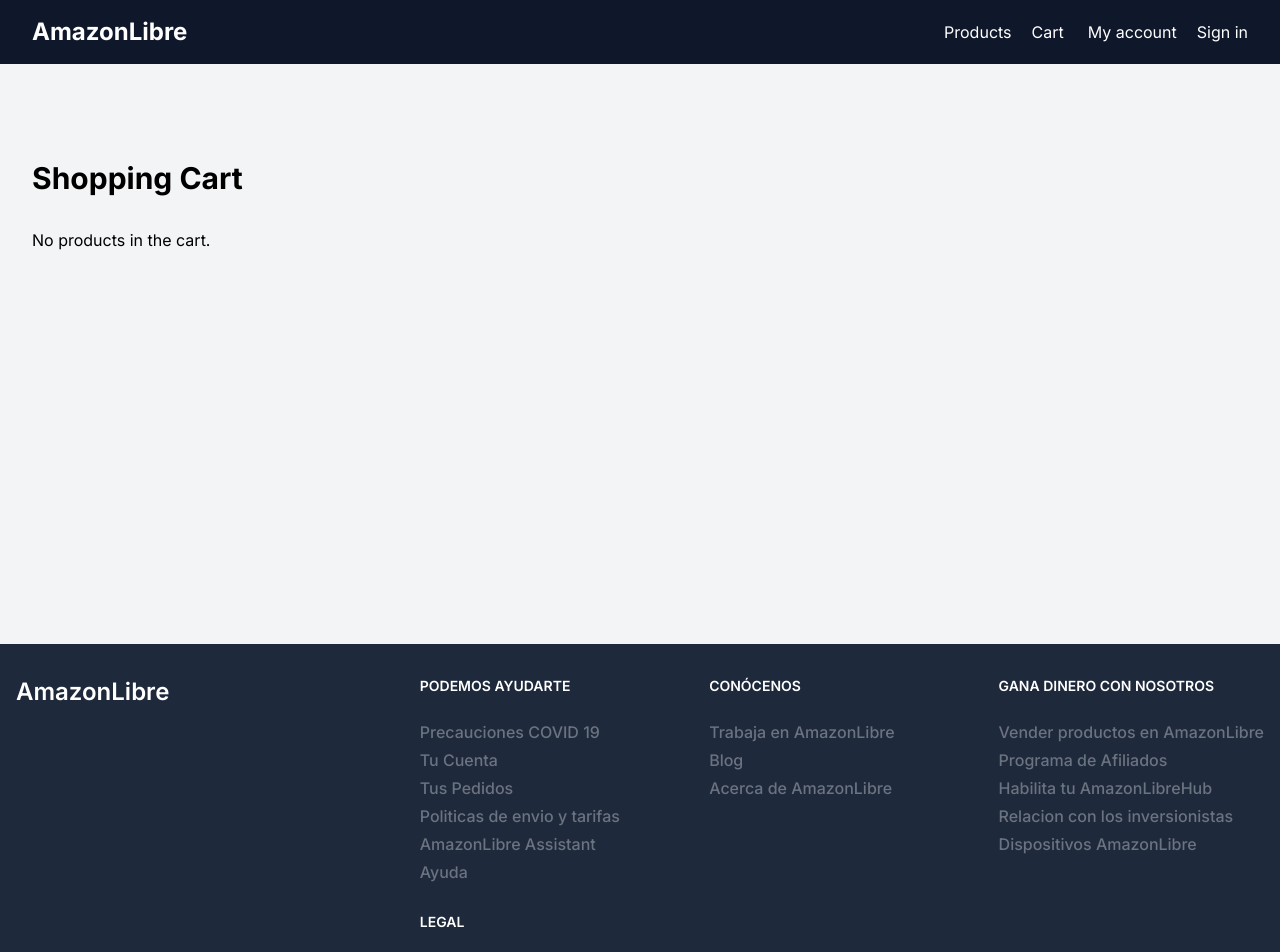
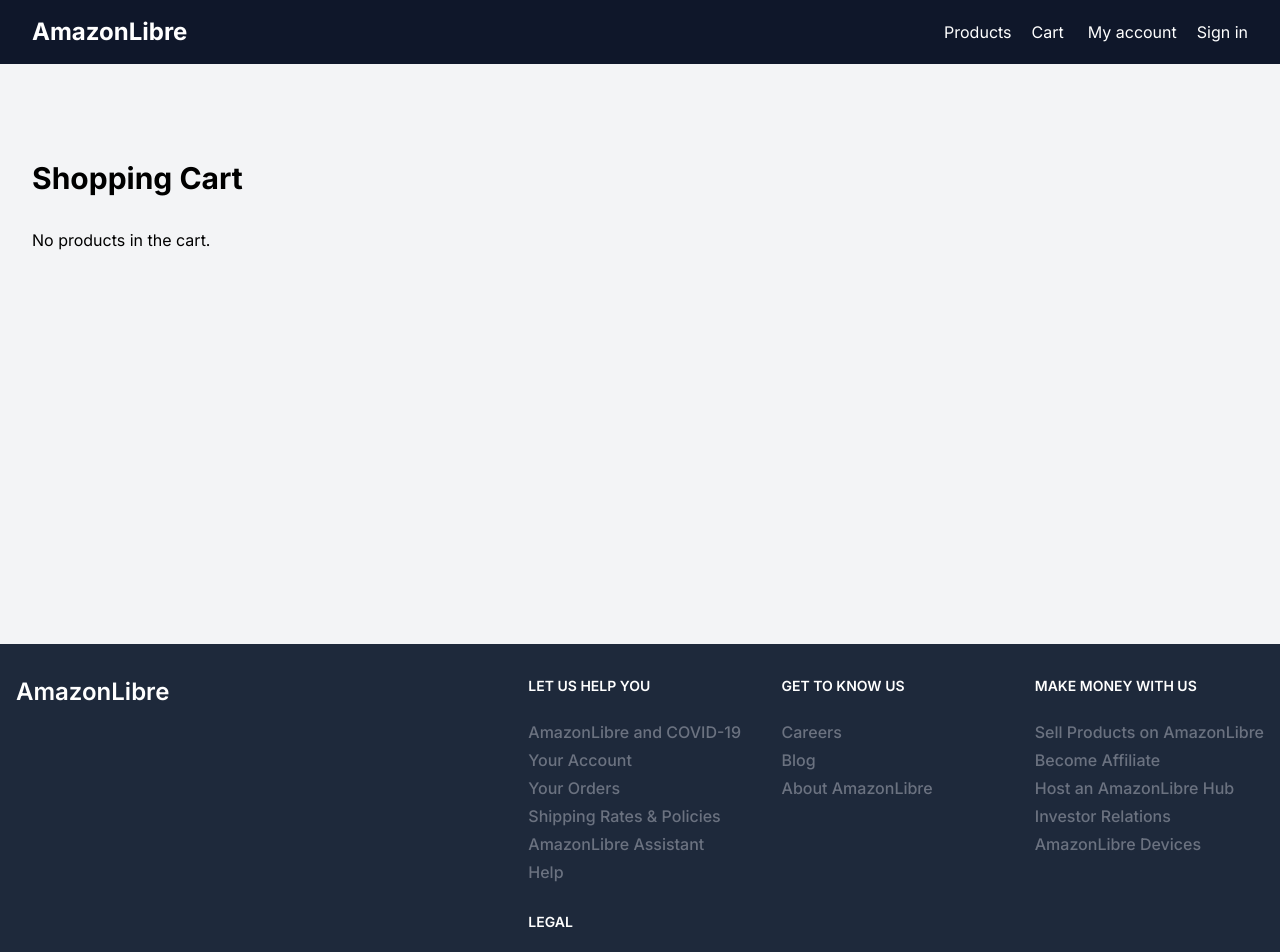
Before and after one commit to lucastamburlini/amazonLibre, a Next.js app: page /cart in a window 1280 px wide. Shown: the top 952 px of the page. Built offline with nearby package versions, Linux system fonts and the light colour scheme.

Commit message:
fix de traducciones

```diff
--- a/app/ui/Footer.tsx
+++ b/app/ui/Footer.tsx
@@ -14,59 +14,59 @@
               </div>
               <div className="grid grid-cols-2 gap-8 sm:gap-6 sm:grid-cols-3">
                   <div>
-                      <h2 className="mb-6 text-sm font-semibold uppercase text-white">Podemos Ayudarte</h2>
+                      <h2 className="mb-6 text-sm font-semibold uppercase text-white">Let Us Help You</h2>
                       <ul className="text-gray-500 dark:text-gray-400 font-medium">
                           <li className="mb-1">
-                              <Link href="https://www.who.int/es/emergencies/diseases/novel-coronavirus-2019?adgroupsurvey={adgroupsurvey}&gad_source=1" className="hover:underline ">Precauciones COVID 19</Link>
+                              <Link href="https://www.who.int/es/emergencies/diseases/novel-coronavirus-2019?adgroupsurvey={adgroupsurvey}&gad_source=1" className="hover:underline ">AmazonLibre and COVID-19</Link>
                           </li>
                           <li className="mb-1">
-                              <Link href="/login" className="hover:underline">Tu Cuenta</Link>
+                              <Link href="/login" className="hover:underline">Your Account</Link>
                           </li>
                           <li className="mb-1">
-                              <Link href="/dashboard" className="hover:underline">Tus Pedidos</Link>
+                              <Link href="/dashboard" className="hover:underline">Your Orders</Link>
                           </li>
                           <li className="mb-1">
-                              <Link href="https://www.amazon.com/-/es/gp/help/customer/display.html?nodeId=468520&ref_=footer_shiprates" className="hover:underline">Politicas de envio y tarifas</Link>
+                              <Link href="https://www.amazon.com/-/es/gp/help/customer/display.html?nodeId=468520&ref_=footer_shiprates" className="hover:underline">Shipping Rates & Policies</Link>
                           </li>
                           <li className="mb-1">
                               <Link href="https://www.amazon.com/404" className="hover:underline">AmazonLibre Assistant</Link>
                           </li>
                           <li className="mb-1">
-                              <Link href="https://www.amazon.com/-/es/gp/help/customer/display.html?nodeId=508510&ref_=footer_gw_m_b_he" className="hover:underline">Ayuda</Link>
+                              <Link href="https://www.amazon.com/-/es/gp/help/customer/display.html?nodeId=508510&ref_=footer_gw_m_b_he" className="hover:underline">Help</Link>
                           </li>
                       </ul>
                   </div>
                   <div>
-                      <h2 className="mb-6 text-sm font-semibold uppercase text-white">Conócenos</h2>
+                      <h2 className="mb-6 text-sm font-semibold uppercase text-white">Get to Know Us</h2>
                       <ul className="text-gray-500 dark:text-gray-400 font-medium">
                           <li className="mb-1">
-                              <Link href="https://www.amazon.jobs/en/" className="hover:underline">Trabaja en AmazonLibre</Link>
+                              <Link href="https://www.amazon.jobs/en/" className="hover:underline">Careers</Link>
                           </li>
                           <li className="mb-1">
                               <Link href="https://www.aboutamazon.com/" className="hover:underline">Blog</Link>
                           </li>
                           <li className="mb-1">
-                              <Link href="https://www.aboutamazon.com/" className="hover:underline">Acerca de AmazonLibre</Link>
+                              <Link href="https://www.aboutamazon.com/" className="hover:underline">About AmazonLibre</Link>
                           </li>
                       </ul>
                   </div>
                   <div>
-                      <h2 className="mb-6 text-sm font-semibold uppercase text-white">Gana dinero con nosotros</h2>
+                      <h2 className="mb-6 text-sm font-semibold uppercase text-white">Make Money with Us</h2>
                       <ul className="text-gray-500 dark:text-gray-400 font-medium">
                           <li className="mb-1">
-                              <Link href="https://sell.amazon.com/?ld=AZFSSOA&ref_=footer_soa" className="hover:underline">Vender productos en AmazonLibre</Link>
+                              <Link href="https://sell.amazon.com/?ld=AZFSSOA&ref_=footer_soa" className="hover:underline">Sell Products on AmazonLibre</Link>
                           </li>
                           <li className="mb-1">
-                              <Link href="https://affiliate-program.amazon.com/" className="hover:underline">Programa de Afiliados</Link>
+                              <Link href="https://affiliate-program.amazon.com/" className="hover:underline">Become Affiliate</Link>
                           </li>
                           <li className="mb-1">
-                              <Link href="https://go.thehub-amazon.com/amazon-hub-locker" className="hover:underline">Habilita tu AmazonLibreHub</Link>
+                              <Link href="https://go.thehub-amazon.com/amazon-hub-locker" className="hover:underline">Host an AmazonLibre Hub</Link>
                           </li>
                           <li className="mb-1">
-                              <Link href="https://ir.aboutamazon.com/overview/default.aspx" className="hover:underline">Relacion con los inversionistas</Link>
+                              <Link href="https://ir.aboutamazon.com/overview/default.aspx" className="hover:underline">Investor Relations</Link>
                           </li>
                           <li className="mb-1">
-                              <Link href="https://www.amazon.com/-/es/gp/browse.html?node=2102313011&ref_=footer_devices" className="hover:underline">Dispositivos AmazonLibre</Link>
+                              <Link href="https://www.amazon.com/-/es/gp/browse.html?node=2102313011&ref_=footer_devices" className="hover:underline">AmazonLibre Devices</Link>
                           </li>
                       </ul>
                   </div>
```
